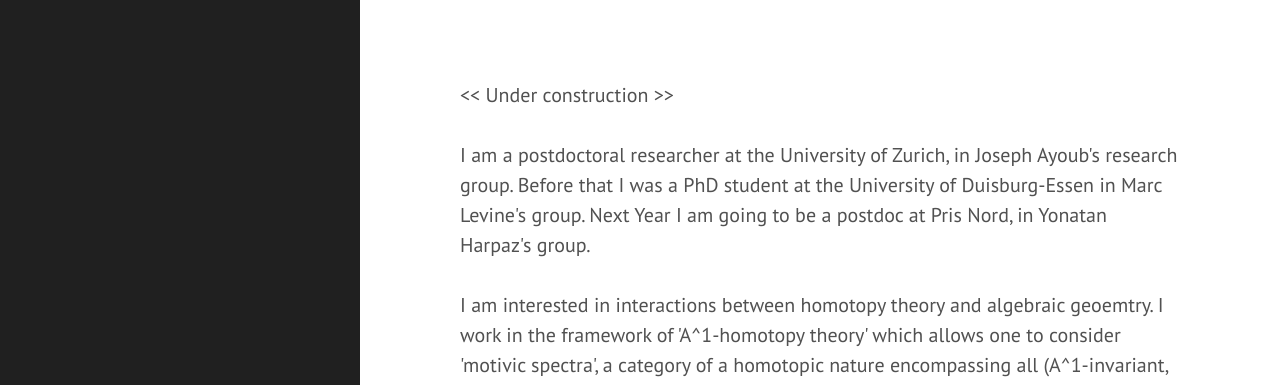
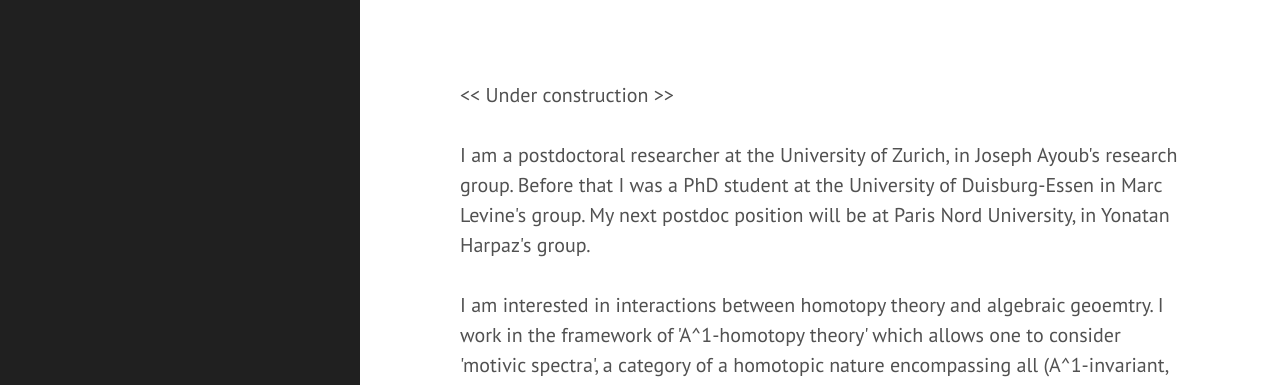
Before and after one commit to ransass/ransass.github.io, a Jekyll site: the page built from index.html, in a window 1280 px wide. Shown: the top 385 px of the page. Built offline with Jekyll 4.4.1, drawn with Linux system fonts in a browser that asks for light colours; some web fonts are replaced; the list of posts is cut into pages by our own code.

Commit message:
Update index.html

```diff
--- a/index.html
+++ b/index.html
@@ -5,7 +5,7 @@ title: Home
 
 << Under construction >>  <br/>
 <br/>
-I am a postdoctoral researcher at the University of Zurich, in Joseph Ayoub's research group. Before that I was a PhD student at the University of Duisburg-Essen in Marc Levine's group. Next Year I am going to be a postdoc at Pris Nord, in Yonatan Harpaz's group. <br/>
+I am a postdoctoral researcher at the University of Zurich, in Joseph Ayoub's research group. Before that I was a PhD student at the University of Duisburg-Essen in Marc Levine's group. My next postdoc position will be at Paris Nord University, in Yonatan Harpaz's group. <br/>
 <br/>
 I am interested in interactions between homotopy theory and algebraic geoemtry. I work in the framework of 'A^1-homotopy theory' which allows one to consider 'motivic spectra', a category of a homotopic nature encompassing all (A^1-invariant, Nisnevich local) cohomology theories on smmoth schemes. <br/>
 In particular I am interested in information we can gather from different motivic invariants in the study of singularities. In my research I combine the machinery of nearby cycles with the study of invariants for schemes lying in the Grothendieck-Witt ring of the base field; those refine integer-valued invariants from enumerative geometry.
```
